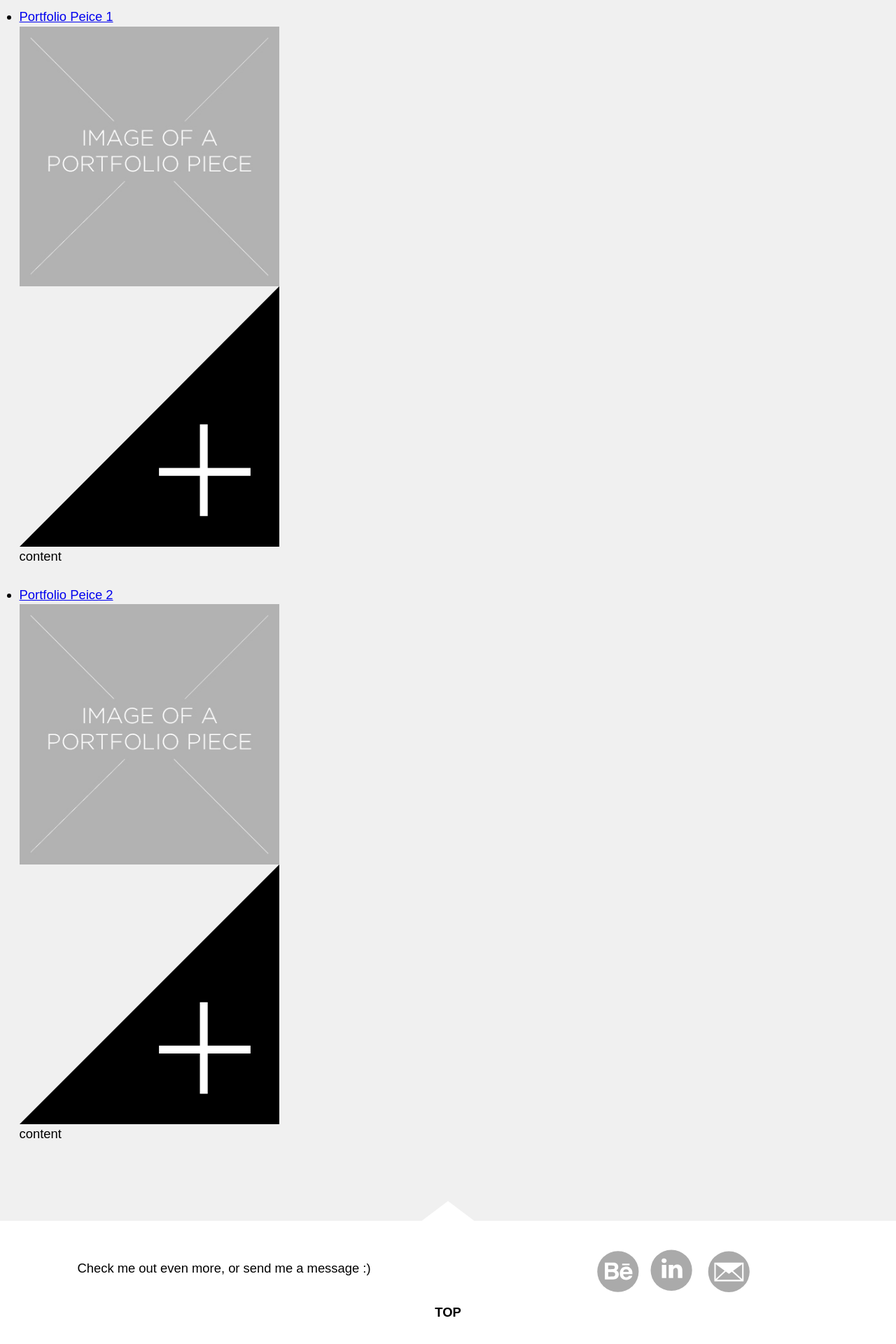
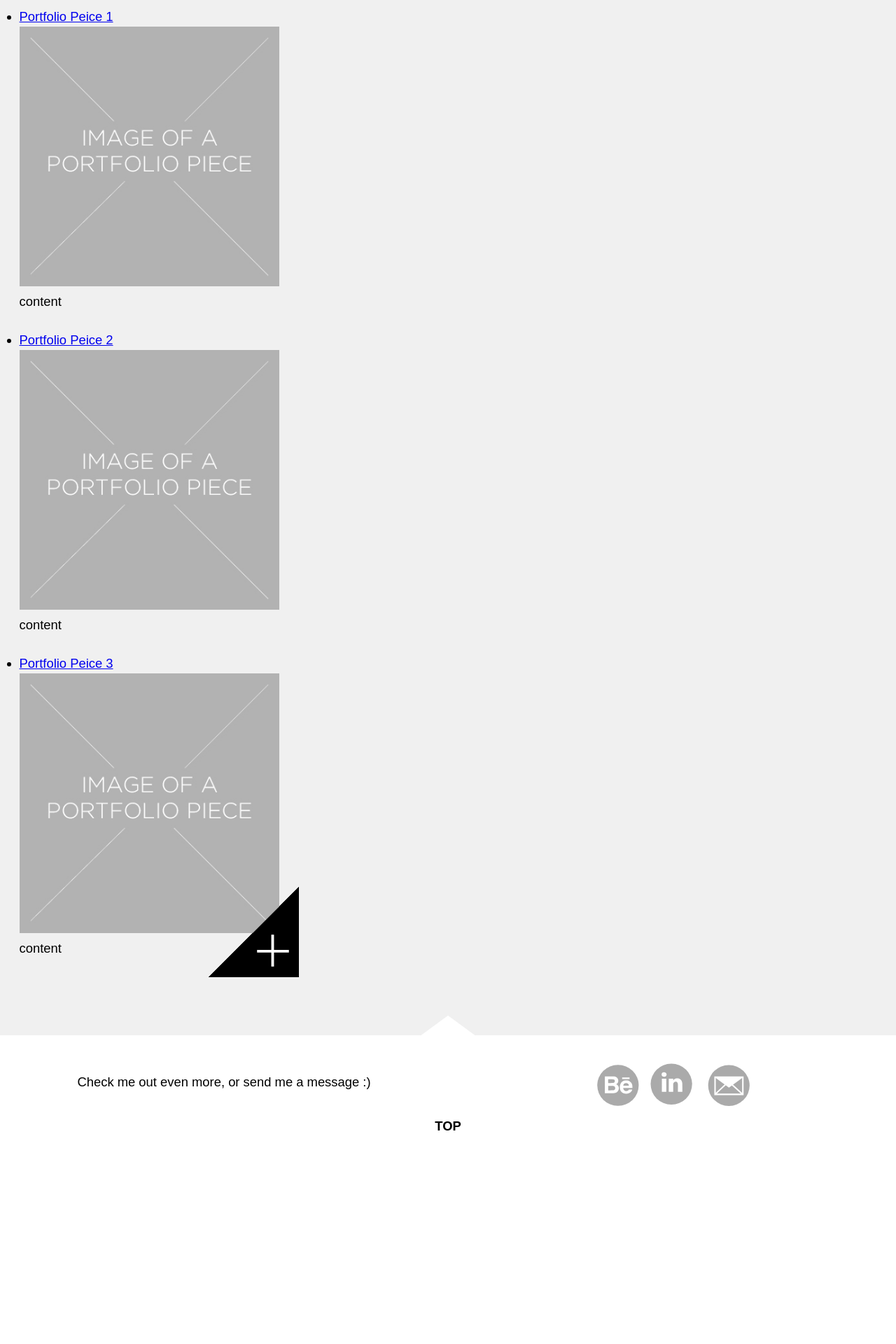
Before and after one commit to dagerebe/portfolio, a Jekyll site: the page built from index.html, in a window 1280 px wide. Shown: the part 740-2660 px from the top of the page at 70% size. Built offline with Jekyll 4.4.1, drawn with Linux system fonts in a browser that asks for light colours; Markdown is read by kramdown in place of the engine named in the settings.

Commit message:
trying to link my portfolio template

```diff
--- a/_data/preview.yml
+++ b/_data/preview.yml
@@ -7,3 +7,8 @@
   content: 'content'
   image: image-of-portfolio-peice.jpg
   corner: corner-plus.svg
+
+- title: Portfolio Peice 3
+  content: 'content'
+  image: image-of-portfolio-peice.jpg
+  corner: corner-plus.svg
--- a/index.html
+++ b/index.html
@@ -17,8 +17,8 @@
         {% for preview in site.data.preview %}
           <li>
             <a href="{{site.baseurl}}/work/{{work.url}}">{{preview.title}}</a>
-            <img src="{{site.baseurl}}/img/{{preview.image}}" alt="">
-            <img class="corner-plus" src="{{site.baseurl}}/img/{{preview.corner}}" alt="">
+            <img class="image" src="{{site.baseurl}}/img/{{preview.image}}" alt="">
+            <img class="plus" src="{{site.baseurl}}/img/{{preview.corner}}" alt="">
             {{preview.content | markdownify}}
           </li>
         {% endfor %}
--- a/work.html
+++ b/work.html
@@ -3,14 +3,15 @@
 ---
 
 <ul>
-  {% for work in site.pages %}
+  {% for portfolio-peice-template in site.pages %}
     <li>
-      <img src="{{site.baseurl}}/img/{{portfolio-piece-template.banner}}" alt="">
+      {{portfolio-peice-template.title}}
     </li>
   {% endfor %}
 </ul>
 
   <main role="main">
+    <img src="{{site.baseurl}}/img/{{portfolio-piece-template.banner}}" alt="">
     <img class="tri-4" src="img/white-tri.svg" alt="">
     <div class="grid">
       <div class="island unit unit-s-1 unit-m-1 unit-l-1 unit-xl-1">
```
